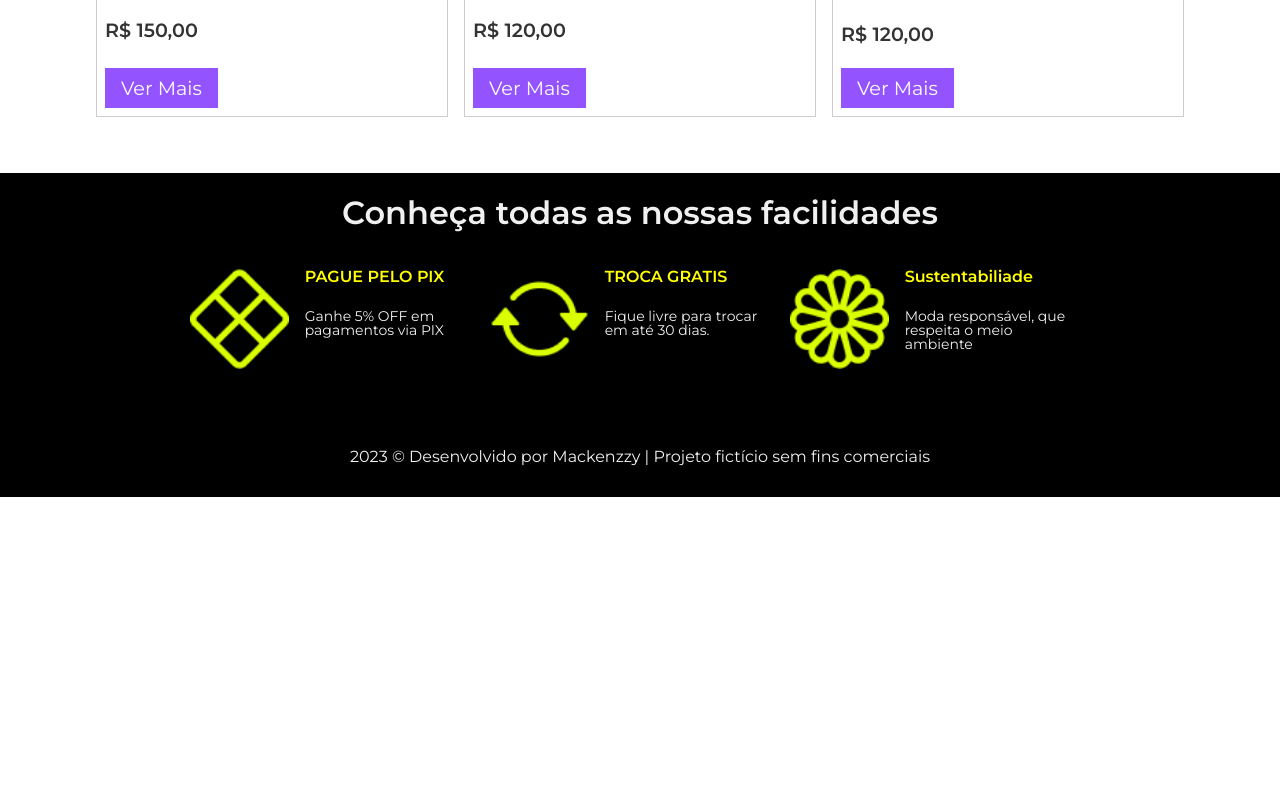
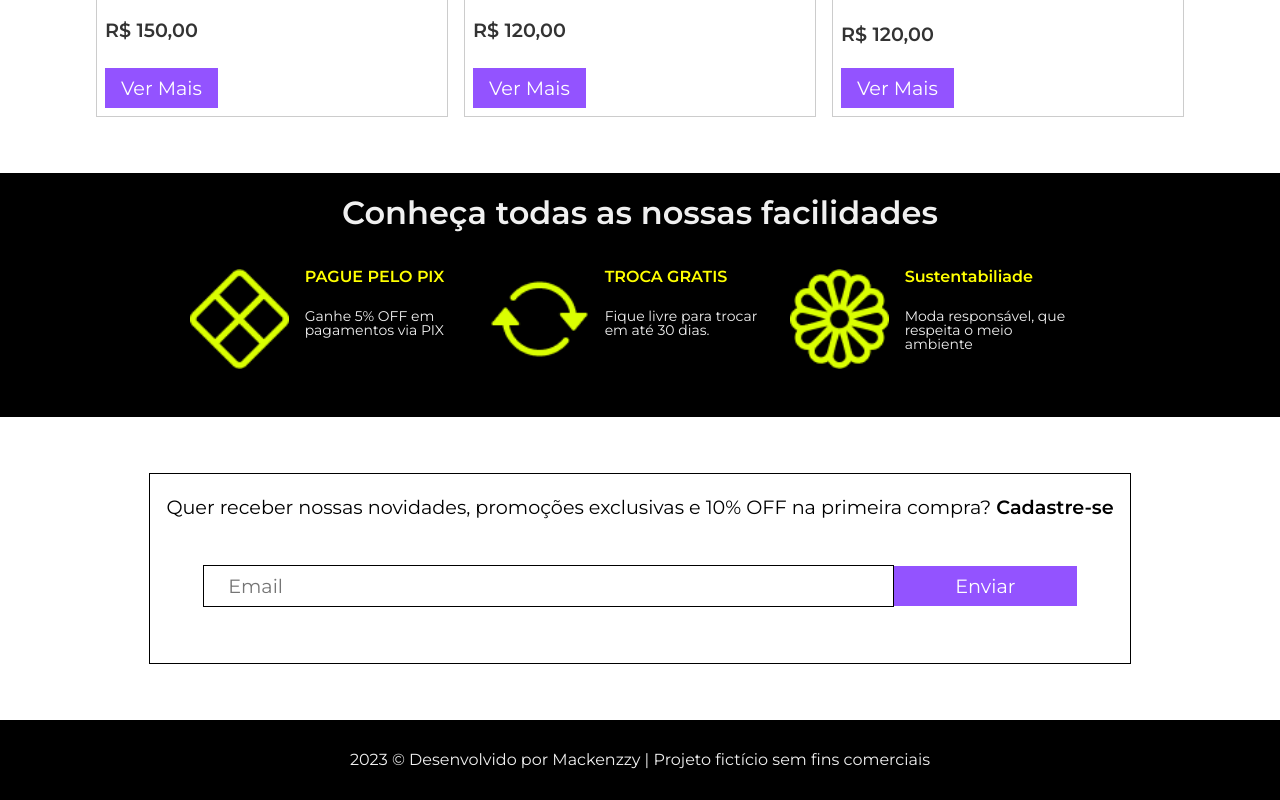
Before and after one commit to Mackenzzy/meteora, a React (Create React App) app: page / in a window 1280 px wide. Shown: the part 2140-2940 px from the top of the page. Before the commit the page ends 2637 px from the top, so only its background shows below. Built offline with nearby package versions, Linux system fonts and the light colour scheme; a web font is replaced by a local one.

Commit message:
newsletter

```diff
--- a/src/App.tsx
+++ b/src/App.tsx
@@ -5,6 +5,7 @@ import Cabecalho from './components/Cabecalho';
 import Facilidades from './components/Facilidades';
 import ListaCategorias from './components/ListaCategorias';
 import ListaProdutos from './components/ListaProtudos';
+import Newsletter from './components/Newsletter';
 import Rodape from './components/Rodape';
 import Banner from './pages/Home/Banner';
 
@@ -16,6 +17,7 @@ function App() {
      <ListaCategorias/>
      <ListaProdutos/>
      <Facilidades/>
+     <Newsletter/>
      <Rodape />
 
 
--- /dev/null
+++ b/src/components/Newsletter/index.tsx
@@ -0,0 +1,21 @@
+import React from "react";
+import './style.scss';
+
+class Newsletter extends React.Component {
+    render() {
+        return (
+            <div className="newsletter">
+                <div className="borda">
+                   <p>Quer receber nossas novidades, promoções exclusivas e 10% OFF na primeira compra? <b className="bold">Cadastre-se</b></p>
+                    <form action="">
+                        <input type="text" placeholder="Email" />
+                        <button>Enviar</button>
+                    </form>
+                </div>
+
+            </div>
+        )
+    }
+}
+
+export default Newsletter;
--- /dev/null
+++ b/src/components/Newsletter/style.scss
@@ -0,0 +1,47 @@
+.newsletter{
+    color: #000;
+    background-color: #fff;
+    padding: 2rem;
+    p{
+        text-align: center;
+        font-size: 1.2rem;
+        font-weight: 500;
+        margin-bottom: 1rem;
+    }
+
+    form{
+
+        padding: 1rem;
+        gap: 0;
+        button{
+            padding: 0.5rem 1rem;
+            border: transparent 1px #9353ff;
+            cursor: pointer;
+            background-color: #9353ff;
+            font-size: 1.2rem;
+            font-weight: 500;
+            color: #fff;
+            width: 20%;
+
+        }
+        input{
+            margin: 1rem 0;
+            padding: 0.5rem 1.5rem;
+            font-size: 1.2rem;
+            font-weight: 500;
+            border: solid 1px #000;
+            width: 70%;
+        }
+    }
+
+}
+.bold{
+    font-weight: 600;
+}
+.borda{
+    padding: 1.5rem 1rem;
+    display: inline-block;
+    margin: 1.5rem 0;
+    border: solid 1px #000;
+    max-width: 1080px;
+}
```
